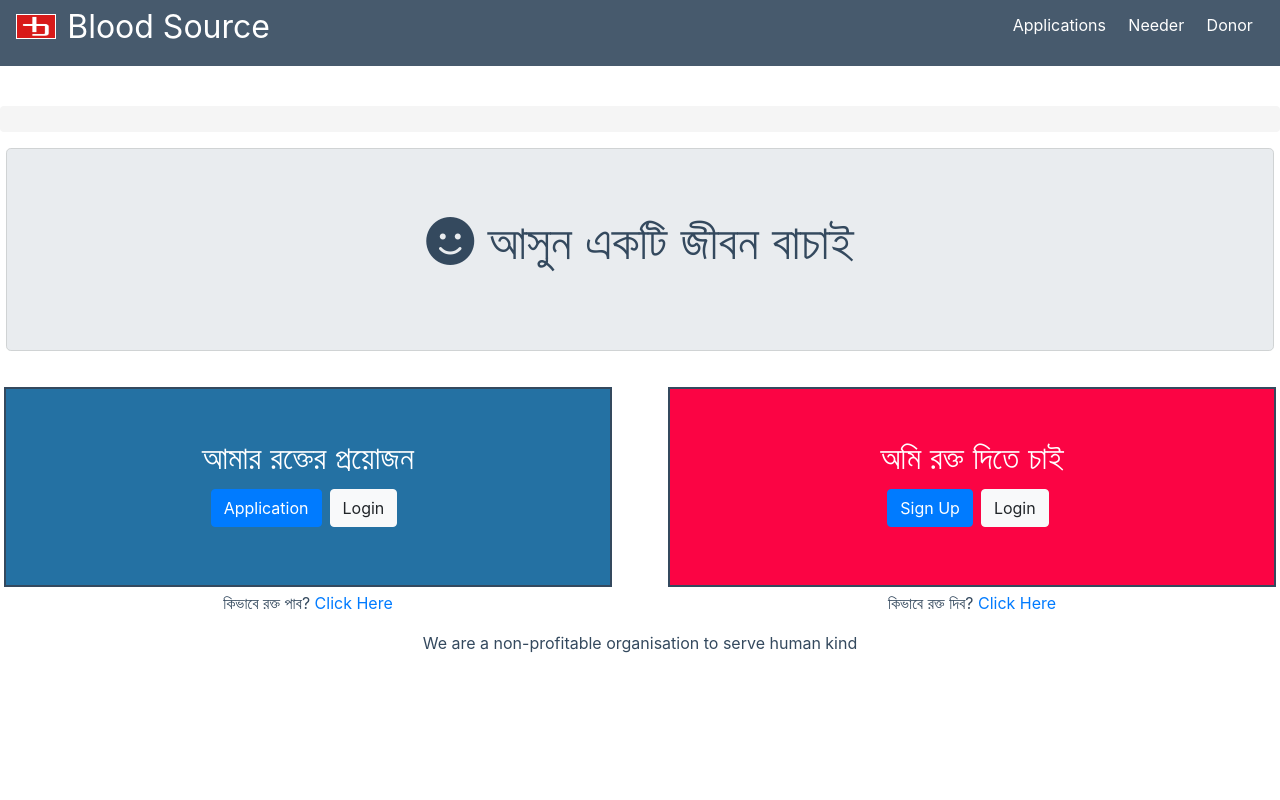
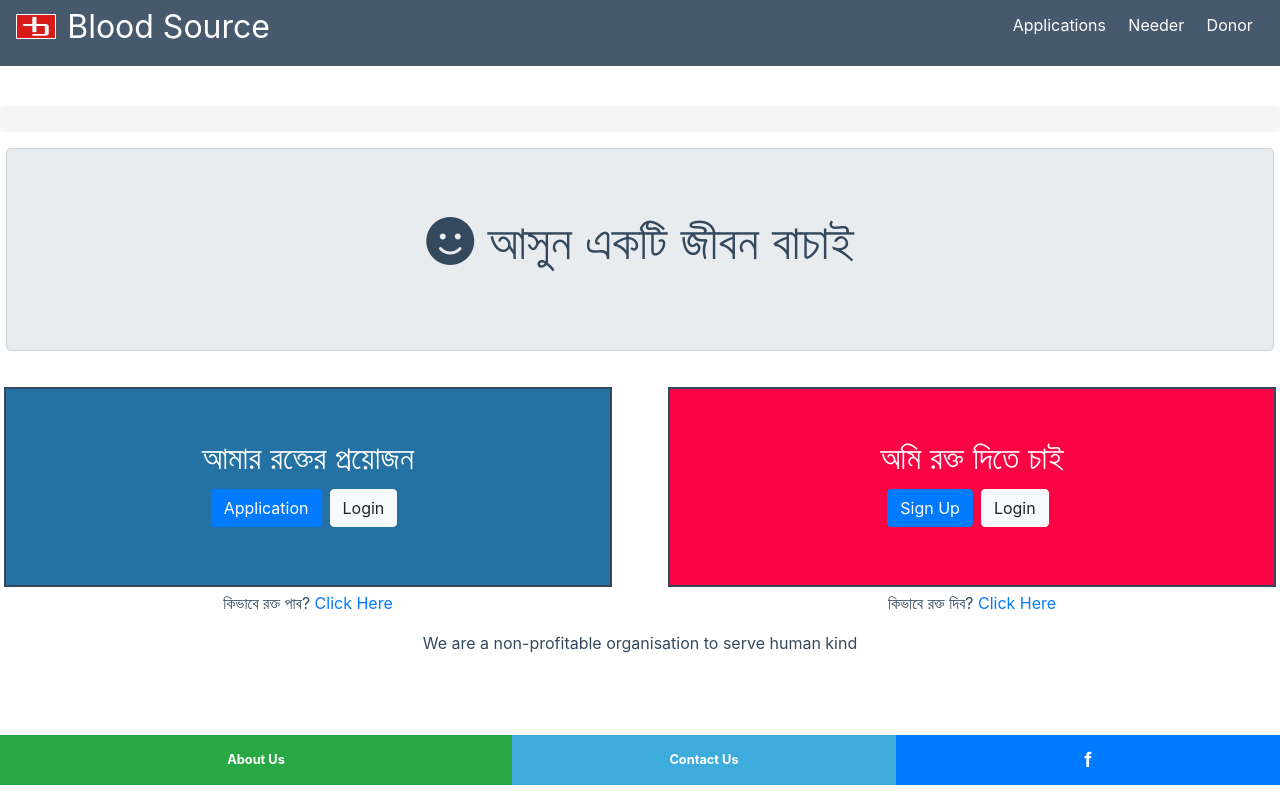
Before and after one commit to Dipankar0/Baws, a React (Create React App) app in the folder client/: page / in a window 1280 px wide. Built offline with nearby package versions, Linux system fonts and the light colour scheme; no server answers.

Commit message:
Updated footer

```diff
--- a/client/src/App.css
+++ b/client/src/App.css
@@ -87,12 +87,19 @@
   --firm-color: #2471a3;
   --white-color: #ecf0f1;
   --red-color: #fb0444;
-  --pest-color: #04d9fb;
+  --pest-color: #008080;
   --primary-color: #1bc5df;
   --dark-color: #34495e;
   --light-color: #f4f4f4;
   --danger-color: #dc3545;
   --success-color: #28a745;
+
+  --dk-blue: #1e83ae;
+  --blue: #3d5b94;
+  --light-blue: #3dacdd;
+  --green: #6dcd9a;
+  --social-size: 1.2em;
+  --social-width: 30%;
 }
 
 * {
@@ -572,6 +579,53 @@ button {
   }
 }
 
+footer {
+  width: 100%;
+  display: inline-block;
+  margin-top: 5em;
+  margin-bottom: 0.7em;
+  height: 30px;
+}
+.social {
+  width: 100%;
+}
+.social a {
+  float: left;
+  line-height: 50px;
+  text-decoration: none;
+  color: white;
+  text-align: center;
+  font-weight: bold;
+}
+
+.social a :hover {
+  background-color: #222;
+}
+
+.linked {
+  background-color: var(--dk-blue);
+  font-size: var(--social-size);
+  width: var(--social-width);
+}
+
+.face {
+  background-color: var(--blue);
+  font-size: var(--social-size);
+  width: var(--social-width);
+}
+
+.tweet {
+  background-color: var(--light-blue);
+  font-size: 0.8em;
+  width: var(--social-width);
+}
+
+.support {
+  background-color: var(--green);
+  font-size: 0.8em;
+  width: 40%;
+}
+
 /* Footer Style*/
 
 /* Mobile Styles
--- a/client/src/App.js
+++ b/client/src/App.js
@@ -10,6 +10,7 @@ import Login from './components/auth/Login';
 import Needer from './components/auth/Needer';
 import Alert from './components/layout/Alert';
 import Home from './components/layout/Home';
+import Footer from './components/layout/Footer';
 
 import HowToDonate from './components/Information/HowToDonate';
 import HowToGet from './components/Information/HowToGet';
--- a/client/src/components/admin/Admin.js
+++ b/client/src/components/admin/Admin.js
@@ -4,7 +4,6 @@ import { Link } from 'react-router-dom';
 import PropTypes from 'prop-types';
 
 const Admin = ({ auth: { user } }) => {
-  const email = user && user.email;
   return (
     <Fragment>
       {user && user.email === 'bhadrad4@gmail.com' && (
--- /dev/null
+++ b/client/src/components/layout/Footer.js
@@ -0,0 +1,30 @@
+import React, { Fragment } from 'react';
+import { Link } from 'react-router-dom';
+import PropTypes from 'prop-types';
+
+const Footer = props => {
+  return (
+    <Fragment>
+      <footer>
+        <div className='social'>
+          <Link to='/about' className='support'>
+            About Us
+          </Link>
+          <a href='https://www.facebook.com/bloodsourcebd' className='tweet'>
+            Contact Us
+          </a>
+          <a
+            href='https://www.facebook.com/groups/254594659278593/?epa=SEARCH_BOX'
+            className='face'
+          >
+            f
+          </a>
+        </div>
+      </footer>
+    </Fragment>
+  );
+};
+
+Footer.propTypes = {};
+
+export default Footer;
--- a/client/src/components/layout/Home.js
+++ b/client/src/components/layout/Home.js
@@ -10,6 +10,7 @@ import {
   Row,
   Col
 } from 'react-bootstrap';
+import Footer from './Footer';
 
 const Home = props => {
   return (
@@ -71,6 +72,7 @@ const Home = props => {
           </p>
         </div>
       </div>
+      <Footer />
     </Fragment>
   );
 };
--- a/client/src/components/profile/MyProfile.js
+++ b/client/src/components/profile/MyProfile.js
@@ -2,7 +2,6 @@ import React, { Fragment, useEffect } from 'react';
 import { connect } from 'react-redux';
 import { Link } from 'react-router-dom';
 import PropTypes from 'prop-types';
-import Spinner from '../layout/Spinner';
 import ProfileAbout from './ProfileAbout';
 import { getMyProfile } from '../../actions/profile';
 
--- a/client/src/index.js
+++ b/client/src/index.js
@@ -2,6 +2,7 @@ import React from 'react';
 import ReactDOM from 'react-dom';
 import App from './App';
 import 'bootstrap/dist/css/bootstrap.min.css';
+
 ReactDOM.render(
   <React.StrictMode>
     <App />
```
Also changed, not shown: client/src/actions/profile.js (+1 -7 lines), client/src/components/layout/Landing.js (+1 -9 lines).
